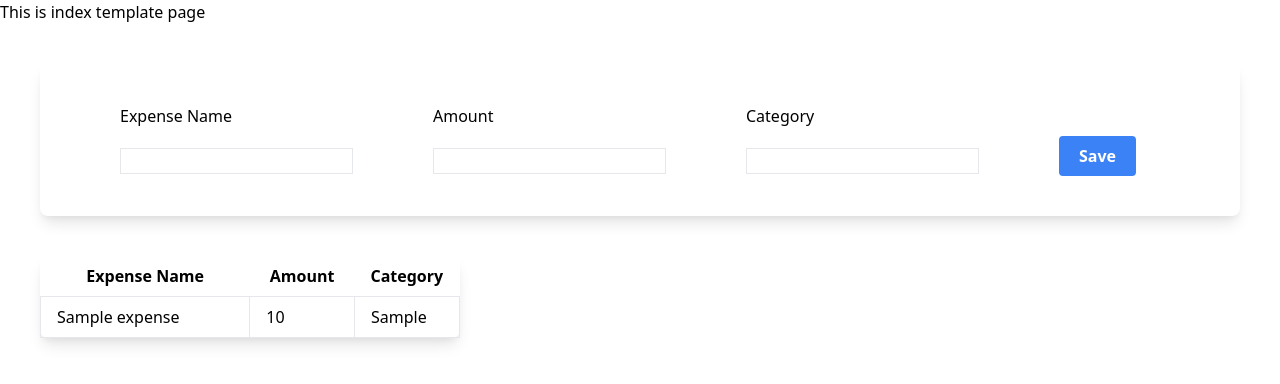
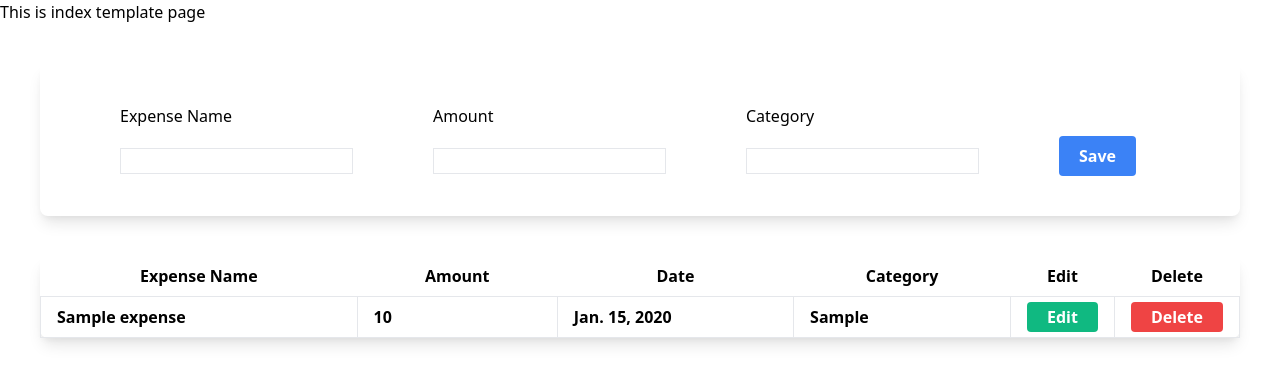
Before and after one commit to stanislavtz/expense-tracker, a Django app: page / in a window 1280 px wide. Shown: the top 384 px of the page. Run offline with Django 5.2, Linux system fonts and the light colour scheme; tables that the repository leaves empty hold one stand-in row (values such as "Sample post"); style sheets or scripts are compiled from the project's sources.

Commit message:
Add more fields to the table.

```diff
--- a/myapp/templates/myapp/includes/all_expenses.html
+++ b/myapp/templates/myapp/includes/all_expenses.html
@@ -1,18 +1,28 @@
 <table class="table-fixed m-10 shadow-lg rounded-lg">
     <thead>
         <tr>
-            <th class="w-1/2 px-4 py-2">Expense Name</th>
-            <th class="w-1/4 px-4 py-2">Amount</th>
+            <th class="w-1/3 px-4 py-2">Expense Name</th>
+            <th class="w-1/5 px-4 py-2">Amount</th>
+            <th class="w-1/4 px-4 py-2">Date</th>
             <th class="w-1/4 px-4 py-2">Category</th>
+            <th class="w-1/4 px-4 py-2">Edit</th>
+            <th class="w-1/4 px-4 py-2">Delete</th>
         </tr>
     </thead>
 
     <tbody>
         {% for expense in all_expenses %}
             <tr>
-                <td class="border px-4 py-2">{{ expense.name }}</td>
-                <td class="border px-4 py-2">{{ expense.amount }}</td>
-                <td class="border px-4 py-2">{{ expense.category }}</td>
+                <td class="border px-4 py-2 font-bold">{{ expense.name }}</td>
+                <td class="border px-4 py-2 font-bold">{{ expense.amount }}</td>
+                <td class="border px-4 py-2 font-bold">{{ expense.created }}</td>
+                <td class="border px-4 py-2 font-bold">{{ expense.category }}</td>
+                <td class="border px-4 py-2 font-bold">
+                    <a class="bg-green-500 hover:bg-green-700 text-white font-bold py-1 px-5 rounded" href="edit/{{ expense.id }}">Edit</a>
+                </td>
+                <td class="border px-4 py-2">
+                    <a class="bg-red-500 hover:bg-red-700 text-white font-bold py-1 px-5 rounded" href="delete/{{ expense.id }}">Delete</a>
+                </td>
             </tr>
         {% endfor %}
     </tbody>
```
